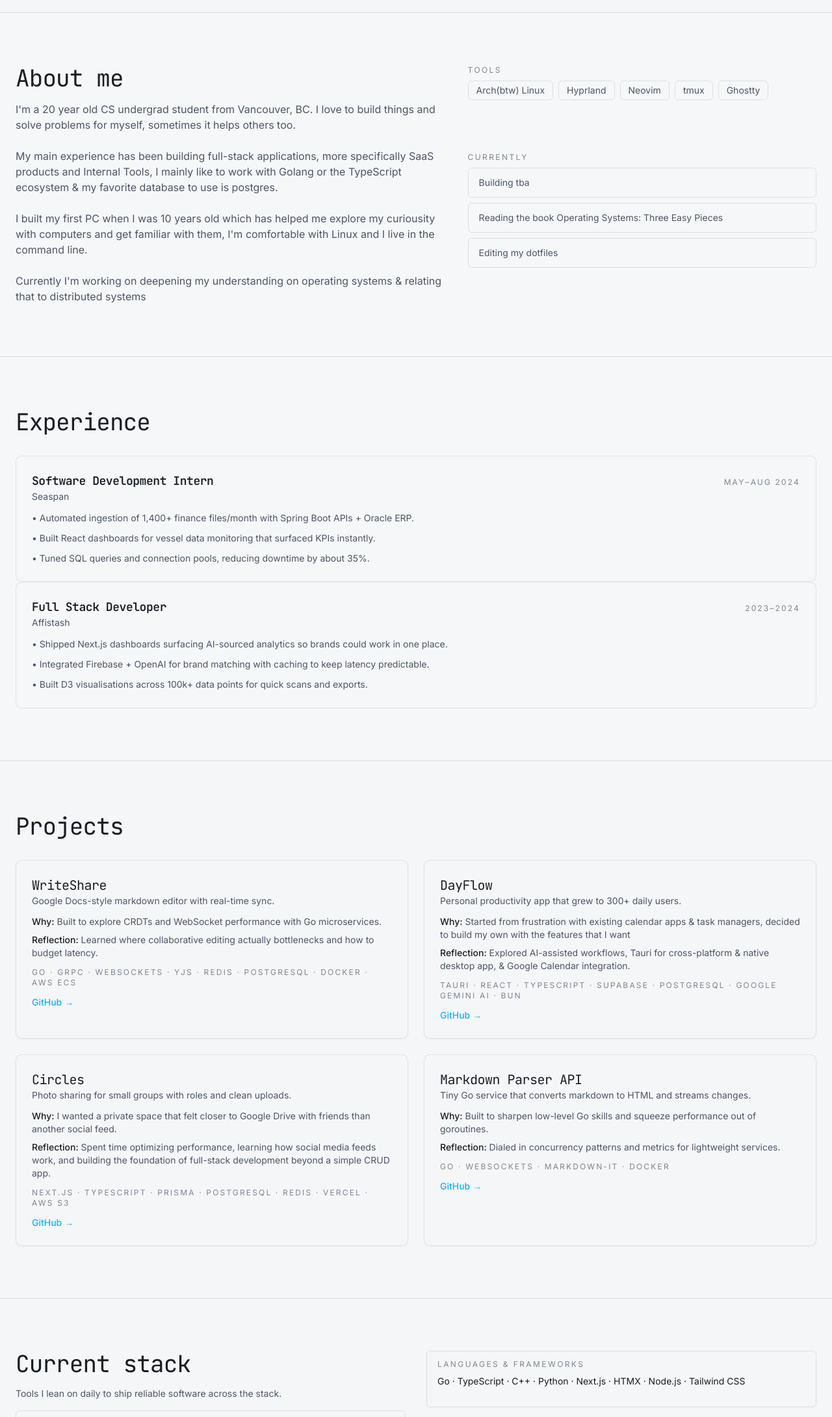
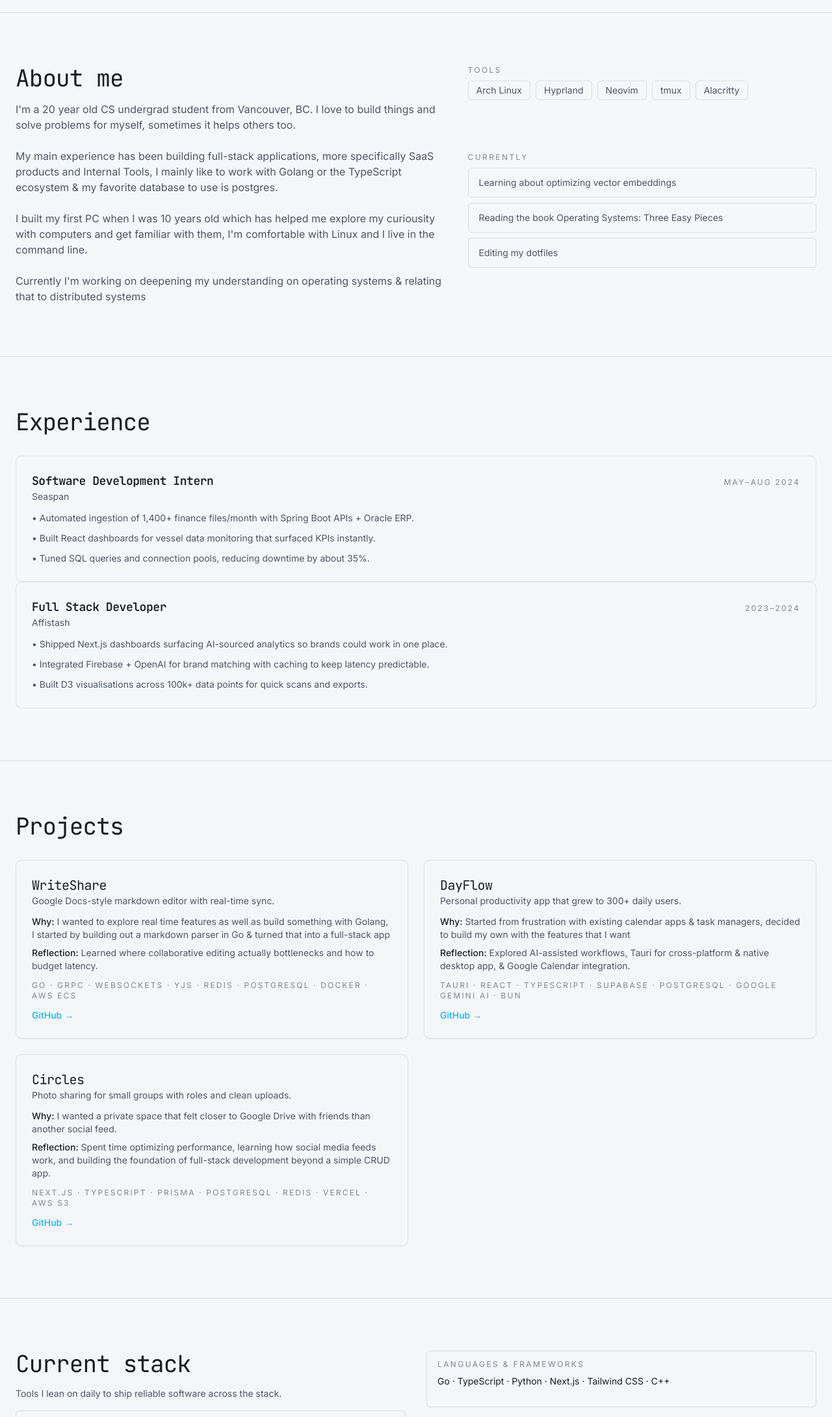
Before and after one commit to nikitalobanov12/nikita_lobanov_portfolio, an Astro site: page / in a window 1280 px wide. Shown: the part 620-2800 px from the top of the page at 65% size. Built offline with nearby package versions, Linux system fonts and the light colour scheme; Astro itself is replaced by a stand-in of ours.

Commit message:
october 6th

```diff
--- a/src/components/hero/slideshow.tsx
+++ b/src/components/hero/slideshow.tsx
@@ -7,7 +7,6 @@ import { cn } from "@/lib/utils";
 const IMAGES = [
   { src: "/main.jpg", alt: "Nikita Lobanov Headshot" },
   { src: "/nikita.jpg", alt: "Nikita Lobanov portrait" },
-  { src: "/nikita-2.jpg", alt: "Nikita Lobanov candid" },
   { src: "/nikita-3.jpg", alt: "Nikita Lobanov working" },
 ];
 
--- a/src/lib/data.ts
+++ b/src/lib/data.ts
@@ -1,9 +1,9 @@
 export const about = {
   summary:
     "I'm a 20 year old CS undergrad student from Vancouver, BC. I love to build things and solve problems for myself, sometimes it helps others too.\n\nMy main experience has been building full-stack applications, more specifically SaaS products and Internal Tools, I mainly like to work with Golang or the TypeScript ecosystem & my favorite database to use is postgres.\n\nI built my first PC when I was 10 years old which has helped me explore my curiousity with computers and get familiar with them, I'm comfortable with Linux and I live in the command line.\n\nCurrently I'm working on deepening my understanding on operating systems & relating that to distributed systems",
-  tools: ["Arch(btw) Linux", "Hyprland", "Neovim", "tmux", "Ghostty"],
+  tools: ["Arch Linux", "Hyprland", "Neovim", "tmux", "Alacritty"],
   currently: [
-    "Building tba",
+    "Learning about optimizing vector embeddings",
     "Reading the book Operating Systems: Three Easy Pieces",
     "Editing my dotfiles",
   ],
@@ -14,7 +14,7 @@ export const projects = [
     title: "WriteShare",
     descriptionPlain: "Google Docs-style markdown editor with real-time sync.",
     whyBuilt:
-      "Built to explore CRDTs and WebSocket performance with Go microservices.",
+      "I wanted to explore real time features as well as build something with Golang, I started by building out a markdown parser in Go & turned that into a full-stack app",
     reflection:
       "Learned where collaborative editing actually bottlenecks and how to budget latency.",
     techStack: [
@@ -67,17 +67,6 @@ export const projects = [
     ],
     github: "https://github.com/nikitalobanov12/circle",
   },
-  {
-    title: "Markdown Parser API",
-    descriptionPlain:
-      "Tiny Go service that converts markdown to HTML and streams changes.",
-    whyBuilt:
-      "Built to sharpen low-level Go skills and squeeze performance out of goroutines.",
-    reflection:
-      "Dialed in concurrency patterns and metrics for lightweight services.",
-    techStack: ["Go", "WebSockets", "Markdown-it", "Docker"],
-    github: "https://github.com/nikitalobanov12/markdown-parser",
-  },
 ];
 
 export const experience = [
@@ -128,34 +117,25 @@ export const stack = {
   categories: [
     {
       label: "Languages & Frameworks",
-      items: [
-        "Go",
-        "TypeScript",
-        "C++",
-        "Python",
-        "Next.js",
-        "HTMX",
-        "Node.js",
-        "Tailwind CSS",
-      ],
+      items: ["Go", "TypeScript", "Python", "Next.js", "Tailwind CSS", "C++"],
     },
     {
       label: "Data & Infrastructure",
-      items: ["PostgreSQL", "Redis", "Docker", "Terraform", "AWS"],
+      items: ["PostgreSQL", "Redis", "Docker", "Vercel", "Terraform", "AWS"],
     },
     {
       label: "Workflow & Tooling",
-      items: ["Arch Linux", "Linux", "Neovim", "Bash", "GitHub"],
+      items: ["Arch Linux", "Neovim", "zsh (bash)", "GitHub CI/CD"],
     },
     {
       label: "Testing",
-      items: ["Vitest"],
+      items: ["Vitest, Jest, Playwright, Go testing"],
     },
   ],
   exploring: [
     "Operating Systems",
     "Hugging Face AI tasks",
-    "Distributed Systems",
+    "vector embeddings",
   ],
 };
 
```
